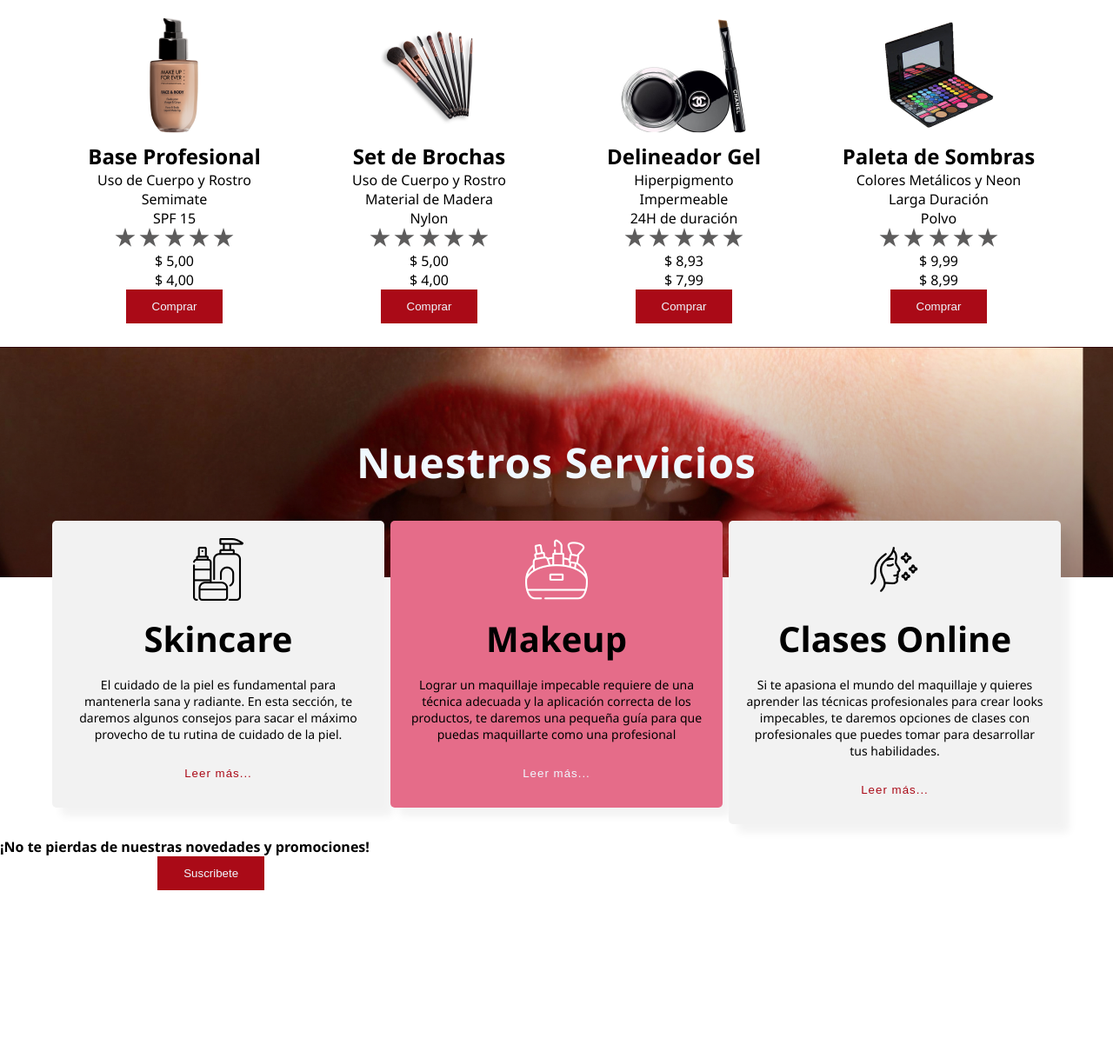
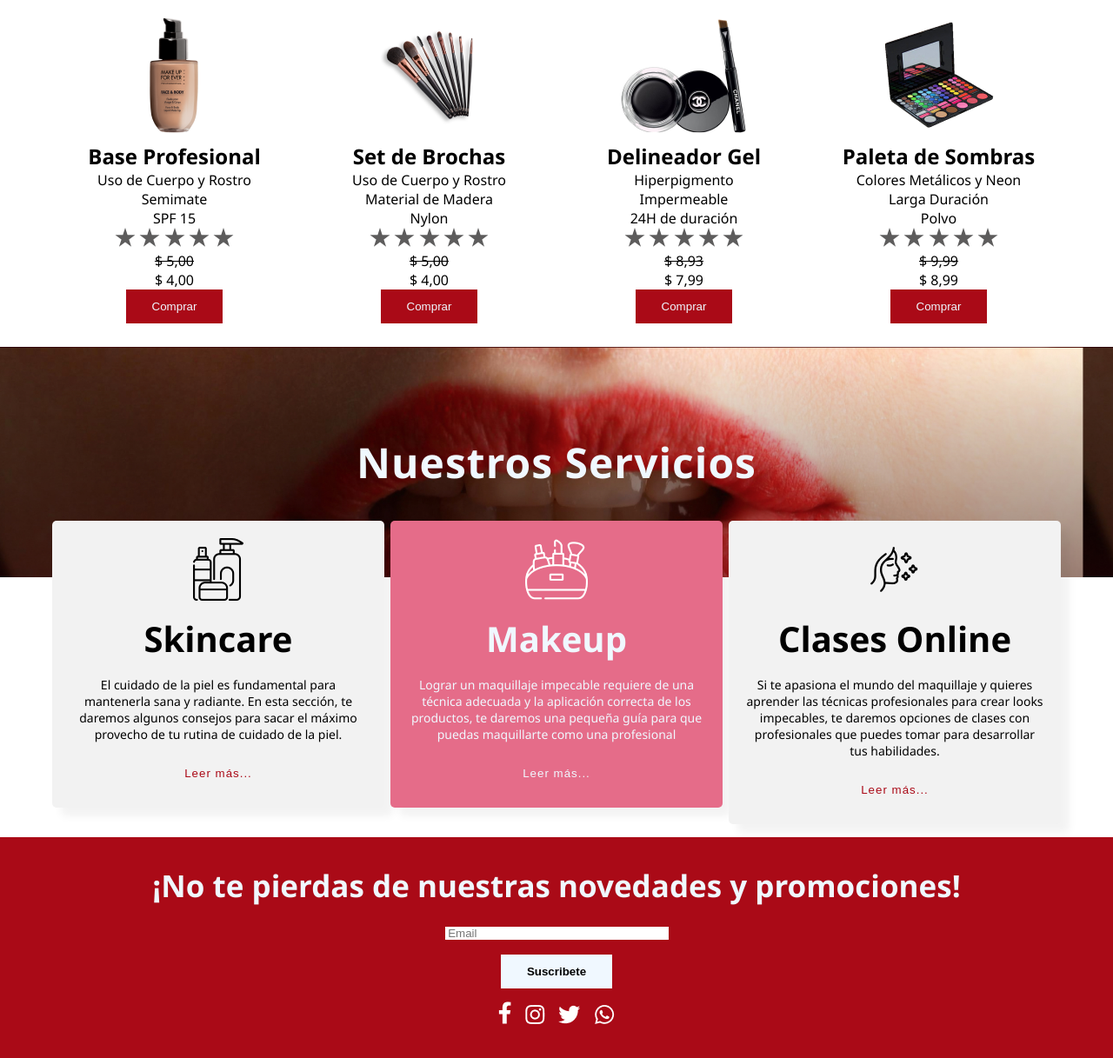
Before and after one commit to lineth01/Cosmetic-Shop, a plain HTML site: page index.html in a window 1280 px wide. Shown: the part 929-2146 px from the top of the page at 87% size. Before the commit the page ends 1984 px from the top, so only its background shows below. Drawn offline with Linux system fonts and the light colour scheme.

Commit message:
terminé

```diff
--- a/index.html
+++ b/index.html
@@ -98,7 +98,7 @@
                         <img src="assets/Star 1.svg" alt="">
                     </div>
                     <div>
-                        <p>$ 5,00</p>
+                        <p><del>$ 5,00</del></p>
                         <p>$ 4,00</p>
                     </div>
                     <button>Comprar</button>
@@ -121,7 +121,7 @@
                         <img src="assets/Star 1.svg" alt="">
                     </div>
                     <div>
-                        <p>$ 5,00</p>
+                        <p><del>$ 5,00</del></p>
                         <p>$ 4,00</p>
                     </div>
                     <button>Comprar</button>
@@ -144,7 +144,7 @@
                         <img src="assets/Star 1.svg" alt="">
                     </div>
                     <div>
-                        <p>$ 8,93</p>
+                        <p><del>$ 8,93</del></p>
                         <p>$ 7,99</p>
                     </div>
                     <button>Comprar</button>
@@ -167,7 +167,7 @@
                         <img src="assets/Star 1.svg" alt="">
                     </div>
                     <div>
-                        <p>$ 9,99</p>
+                        <p><del>$ 9,99</del></p>
                         <p>$ 8,99</p>
                     </div>
                     <button>Comprar</button>
@@ -226,27 +226,25 @@
 
     </main>
 
-    <footer>
-        <div>
+    <footer class="footer">
+        <div class="footer__titulo">
             <!-- titulo -->
             <h4>¡No te pierdas de nuestras novedades y promociones!</h4>
         </div>
 
         <form action="/">
-
-            <input type="email" name="Email" id="requiere">
-
-            <button>Suscribete</button>
-
+            <input type="email" name="Email" id="requiere" pattern=".+@example\.com" size="30" required placeholder=" Email"/>
         </form>
 
         <div>
+            <button>Suscribete</button>
+        </div>
 
+        <div>
             <img src="assets/Vector.png" alt="">
-            <img src="assets/Vector (1).png" alt="">
             <img src="assets/Vector (2).png" alt="">
+            <img src="assets/Vector1.png" alt="">
             <img src="assets/Vector (3).png" alt="">
-
         </div>
 
 
--- a/style.css
+++ b/style.css
@@ -32,16 +32,11 @@
     gap: 35px;
 }
 
-
+/* el titulo de la sección de productos */
 
 .main__section h3 {
     font-size: 30px;
 }
-
-
-
-
-
 
 /* esto es para las tarjetas de productos */
 .main__section__container {
@@ -106,6 +101,7 @@ section h3 {
 
 .bg-pink-main {
     background-color: #E56C89;
+    color: aliceblue;
 }
 
 .bg-pink-secod {
@@ -184,6 +180,7 @@ button {
     padding: 15px 60px;
 }
 
+/* para la tarjeta rosada*/
 .bg-pink-tarjeta {
     background-color: #E56C89;
 }
@@ -191,3 +188,41 @@ button {
 .bg-pink-tarjeta button {
     color: aliceblue;
 }
+
+.bg-pink-tarjeta h4 {
+    color: aliceblue;
+}
+
+.bg-pink-tarjeta p {
+    color: aliceblue;
+}
+
+/* parte de suscribir */
+
+.footer {
+    display: block;
+    align-items: center;
+    justify-content: center;
+    background-color: #AA0A17;
+    color: aliceblue;
+    font-size: 60px;
+    font-weight: bold;
+    line-height: 60%;
+    text-align: center;
+    padding: 3%;
+}
+
+.footer button {
+    background-color: aliceblue;
+    color: black;
+    font-weight: bold;
+}
+
+.footer__titulo {
+    font-size: 35px;
+    font-weight: bold;
+}
+
+.footer__titulo__email {
+
+}
```
Also changed, not shown: assets/Vector (1).png (deleted), assets/Vector1.png (added).
